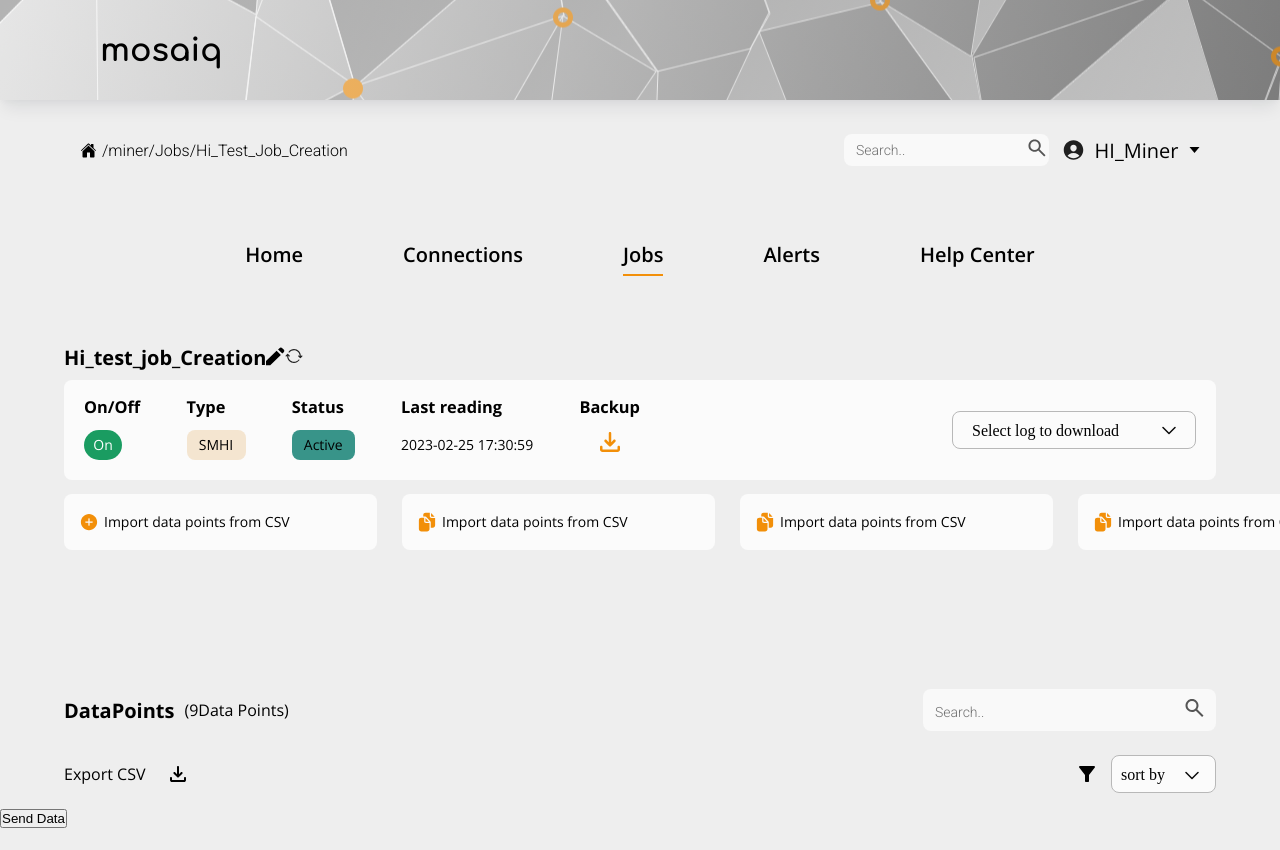
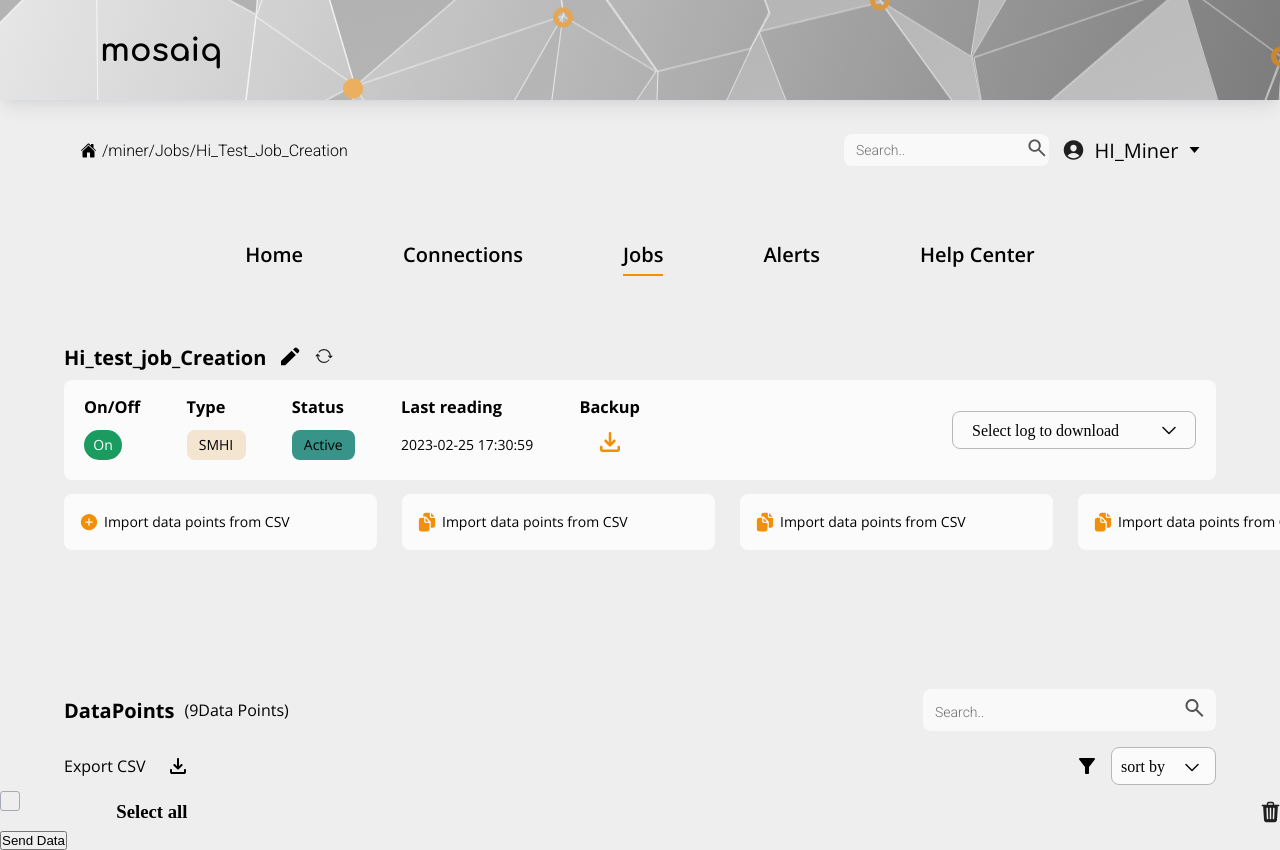
Before and after one commit to johnsonmkevin/mosaiq_iquest_hyper_project-main, a React (Create React App) app in the folder client/: page / in a window 1280 px wide. Shown: the top 850 px of the page. Before the commit the page ends 828 px from the top, so only its background shows below. Built offline with nearby package versions, Linux system fonts and the light colour scheme; no server answers.

Commit message:
new css changes

```diff
--- a/client/src/assets/images/index.js
+++ b/client/src/assets/images/index.js
@@ -12,6 +12,7 @@ import importIcon from "./ImportIcon.svg";
 import penIcon from "./penIcon.svg";
 import refreshIcon from "./refreshIcon.svg";
 import searchIcon from "./searchIcon.svg";
+import trashIcon from "./trashIcon.svg";
 import userIcon from "./userIcon.svg";
 
 const icons = {
@@ -29,6 +30,7 @@ const icons = {
   penIcon,
   refreshIcon,
   searchIcon,
+  trashIcon,
   userIcon,
 };
 
--- a/client/src/components/DataPointsDashBoard.js
+++ b/client/src/components/DataPointsDashBoard.js
@@ -7,12 +7,12 @@ function DataPointsDashBoard(props) {
 
   return (
     <div className="dataPointsDashBoardContainer">
-      <div className="DatapointsContainerTemplate">
-        <div className="DashBoardTitleContainerTemplate">
+      <div className="datapointsContainerTemplate">
+        <div className="dashBoardTitleContainerTemplate">
           <h2>DataPoints</h2>
           <h3>({props.datapoints}Data Points)</h3>
         </div>
-        <div className="DataPointsDashBoardsearchContainer">
+        <div className="dataPointsDashBoardsearchContainer">
           <form action="/action_page.php">
             <input type="text" placeholder="Search.." name="search" />
             <button type="submit">
@@ -23,11 +23,11 @@ function DataPointsDashBoard(props) {
           </form>
         </div>
       </div>
-      <div className="DatapointsContainerTemplate">
-        <div className="DashBoardTitleContainerTemplate" id="exportExclusive">
+      <div className="datapointsContainerTemplate">
+        <div className="dashBoardTitleContainerTemplate" id="exportExclusive">
           <h3>Export CSV</h3> <img src={props.icons.downloadIconAlt} />
         </div>
-        <div className="DatapointsContainerTemplate" id="sortExclusive">
+        <div className="dashBoardTitleContainerTemplate" id="sortExclusive">
           <img src={props.icons.filterIcon}></img>{" "}
           <div
             className="sortContainer"
@@ -41,6 +41,16 @@ function DataPointsDashBoard(props) {
           </div>
         </div>
       </div>
+      <div className="DynamicCardContainer">
+        <label class="checkBoxcontainer">
+          <input type="checkbox" />
+          <span class="checkmark"></span>
+        </label>
+        <div className="SelectorContainertemplate">
+          <h3>Select all</h3>
+          <img src={props.icons.trashIcon} id="trashcanIcon" />
+        </div>
+      </div>
     </div>
   );
 }
--- a/client/src/components/dataPointsDashBoard.css
+++ b/client/src/components/dataPointsDashBoard.css
@@ -1,25 +1,27 @@
 .dataPointsDashBoardContainer {
-  width: 90%;
+  width: 100%;
   margin-top: 131px;
   display: flex;
   justify-content: center;
+  align-items: center;
   flex-direction: column;
 }
 
-.DashBoardTitleContainerTemplate {
+.datapointsContainerTemplate {
+  width: 90%;
+  display: flex;
+  justify-content: space-between;
+  padding: 8px 0px;
+}
+
+.dashBoardTitleContainerTemplate {
   display: flex;
   flex-direction: row;
   align-items: center;
   gap: 10px;
 }
 
-.DatapointsContainerTemplate {
-  display: flex;
-  justify-content: space-between;
-  padding: 8px 0px;
-}
-
-.DatapointsContainerTemplate h3 {
+.datapointsContainerTemplate h3 {
   font-family: "Open Sans";
   font-style: normal;
   font-weight: 400;
@@ -39,7 +41,7 @@
   justify-content: space-between;
 }
 
-.DashBoardTitleContainerTemplate h2 {
+.dashBoardTitleContainerTemplate h2 {
   font-family: "Open Sans";
   font-style: normal;
   font-weight: 700;
@@ -47,7 +49,7 @@
   /* line-height: 160%; */
 }
 
-.DashBoardTitleContainerTemplate h3 {
+.dashBoardTitleContainerTemplate h3 {
   font-family: "Open Sans";
   font-style: normal;
   font-weight: 400;
@@ -55,7 +57,7 @@
   /* line-height: 180%; */
 }
 
-.DataPointsDashBoardsearchContainer {
+.dataPointsDashBoardsearchContainer {
   display: flex;
   flex-direction: row;
   justify-content: space-between;
@@ -63,18 +65,18 @@
   width: px;
 }
 
-.DataPointsDashBoardsearchContainer form {
+.dataPointsDashBoardsearchContainer form {
   padding: 10px 12px;
   background: #f9f9f9;
   border-radius: 8px;
 }
-.DataPointsDashBoardsearchContainer form input {
+.dataPointsDashBoardsearchContainer form input {
   width: 250px;
   background-color: transparent;
   border: none;
 }
 
-.DataPointsDashBoardsearchContainer form input::placeholder {
+.dataPointsDashBoardsearchContainer form input::placeholder {
   font-family: "Roboto";
   font-style: normal;
   font-weight: 300;
@@ -83,7 +85,7 @@
   color: #707070;
 }
 
-.DataPointsDashBoardsearchContainer button {
+.dataPointsDashBoardsearchContainer button {
   background: none;
   color: inherit;
   border: none;
@@ -93,7 +95,7 @@
   outline: inherit;
 }
 
-.DataPointsDashBoardsearchContainer h3 {
+.dataPointsDashBoardsearchContainer h3 {
   font-family: "Open Sans";
   font-style: normal;
   font-weight: 400;
@@ -140,3 +142,85 @@
   display: block;
   padding: 0px 7px;
 }
+
+.DynamicCardContainer {
+  width: 100%;
+  display: flex;
+  padding: 8px 0px;
+}
+
+.SelectorContainertemplate {
+  display: flex;
+  justify-content: space-between;
+  width: 100%;
+}
+
+/* Customize the label (the container) */
+.checkBoxcontainer {
+  width: 10%;
+  display: block;
+  position: relative;
+  cursor: pointer;
+  font-size: 22px;
+  -webkit-user-select: none;
+  -moz-user-select: none;
+  -ms-user-select: none;
+  user-select: none;
+}
+
+/* Hide the browser's default checkbox */
+.checkBoxcontainer input {
+  position: absolute;
+  opacity: 0;
+  cursor: pointer;
+  height: 0;
+  width: 0;
+}
+
+/* Create a custom checkbox */
+.checkmark {
+  border: 1px solid #a6aab3;
+  border-radius: 3px;
+  position: absolute;
+  top: -10px;
+  left: 0;
+  height: 20px;
+  width: 20px;
+  background-color: #eee;
+}
+
+/* On mouse-over, add a grey background color */
+.checkBoxcontainer:hover input ~ .checkmark {
+  background-color: #ccc;
+}
+
+/* When the checkbox is checked, add a blue background */
+.checkBoxcontainer input:checked ~ .checkmark {
+  background-color: #2196f3;
+}
+
+/* Create the checkmark/indicator (hidden when not checked) */
+.checkmark:after {
+  content: "";
+  position: absolute;
+  display: none;
+}
+
+/* Show the checkmark when checked */
+.checkBoxcontainer input:checked ~ .checkmark:after {
+  display: block;
+}
+
+/* Style the checkmark/indicator */
+.checkBoxcontainer .checkmark:after {
+  position: relative;
+  left: 6px;
+  top: 4px;
+  width: 4px;
+  height: 8px;
+  border: solid white;
+  border-width: 0 3px 3px 0;
+  -webkit-transform: rotate(45deg);
+  -ms-transform: rotate(45deg);
+  transform: rotate(45deg);
+}
--- a/client/src/components/jobStatus.css
+++ b/client/src/components/jobStatus.css
@@ -9,11 +9,10 @@
 }
 
 .jobTitle {
-  width: 17%;
   display: flex;
-  justify-content: space-between;
   align-items: flex-end;
   height: 56px;
+  gap: 15px;
 }
 
 .jobTitle h3 {
```
Also changed, not shown: client/src/assets/images/trashIcon.svg (added).
